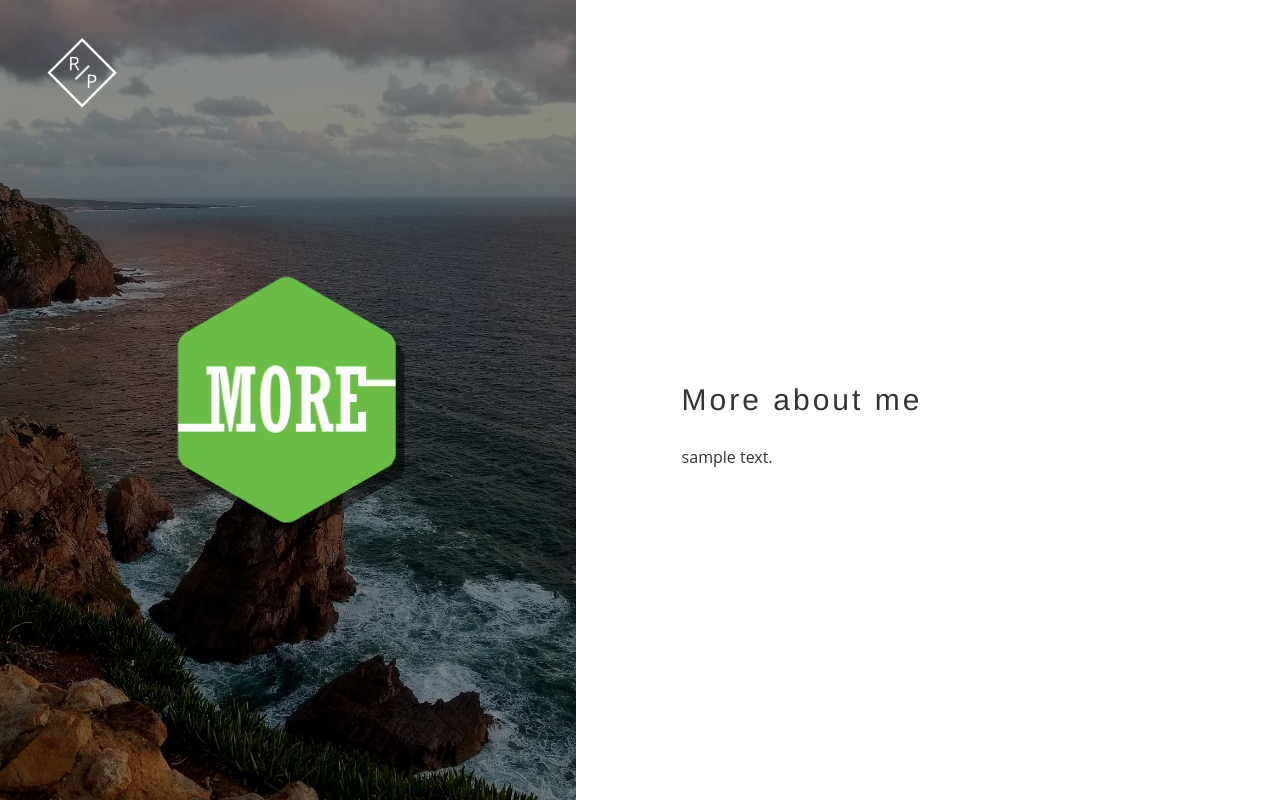
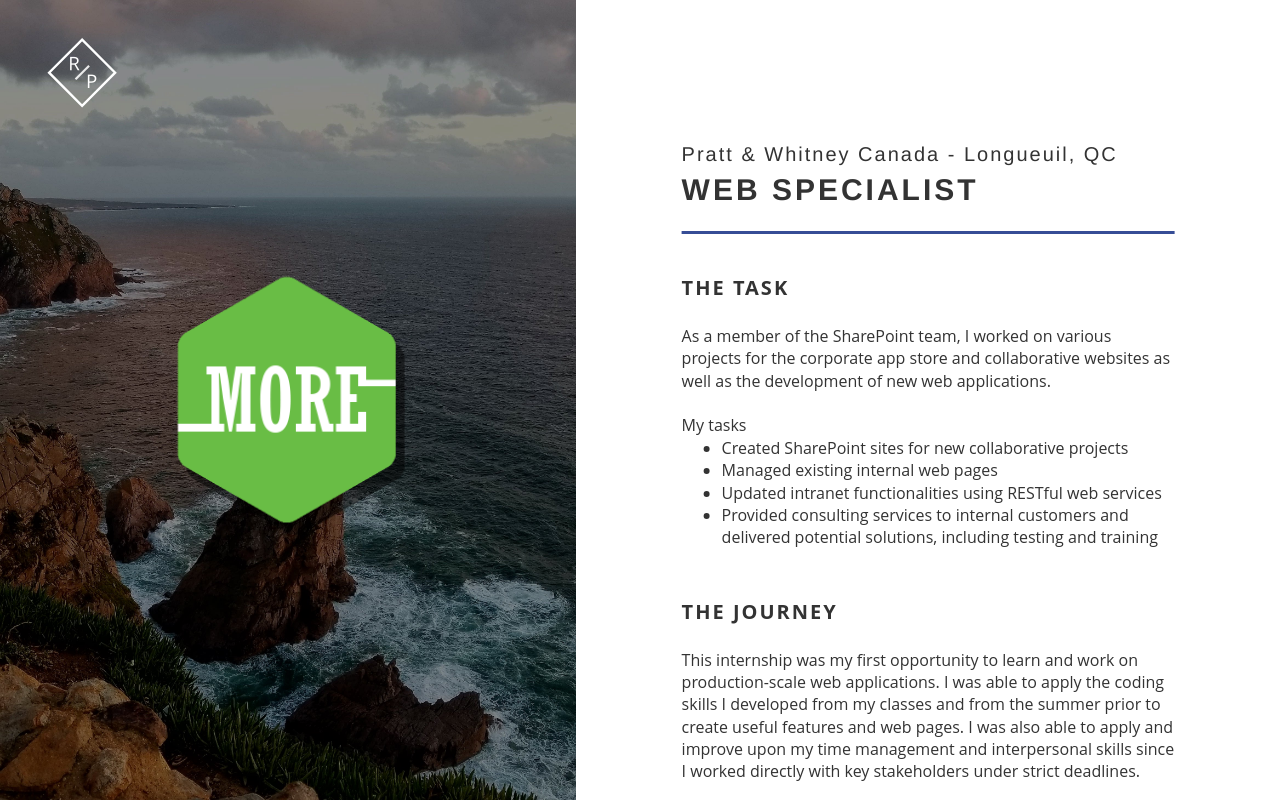
Before and after one commit to richiepiya/myWebsite, a React (Create React App) app: page /more in a window 1280 px wide. Built offline with nearby package versions, Linux system fonts and the light colour scheme.

Commit message:
Pratt&Whitney content added

```diff
--- a/src/Components/Pages/morePage.js
+++ b/src/Components/Pages/morePage.js
@@ -11,20 +11,44 @@
           <div id="moreImg"></div>
         </div>
 
-        <div className="section-info" onScroll={fadeScroll}>
-          <div id="moreContainer">
-            <h2 className="fade-scroll" id="moreTitle">More about me</h2>
-            <br></br>
-            <p id="moreContent">sample text.</p>
+        <div className="section-info">
+          <div id="workContainer">
+            <div id="subjectHeader">Pratt & Whitney Canada - Longueuil, QC</div>
+            <div id="workTitle"><strong>WEB SPECIALIST</strong></div>
+
+            <hr id="subjectLineWork"></hr>
+            <br />
+
+            <div id="workContent">
+              <div id="subjectHeader"><strong>THE TASK</strong></div>
+              <br />
+              <div id="workContent">As a member of the SharePoint team, I worked on various projects for the corporate app store and collaborative websites as well as the development of new web applications.
+                <br /><br />
+                My tasks
+                <ul>
+                  <li>Created SharePoint sites for new collaborative projects</li>
+                  <li>Managed existing internal web pages</li>
+                  <li>Updated intranet functionalities using RESTful web services</li>
+                  <li>Provided consulting services to internal customers and delivered potential solutions, including testing and training</li>
+                </ul>
+              </div>
+
+              <div id="subjectHeader"><strong>THE JOURNEY</strong></div>
+              <br />
+              <div id="workContent">This internship was my first opportunity to learn and work on production-scale web applications. I was able to apply the coding skills I developed from my classes and from the summer prior to create useful features and web pages. I was also able to apply and improve upon my time management and interpersonal skills since I worked directly with key stakeholders under strict deadlines.</div>
+
+              <div id="subjectHeader"><strong>THE SOLUTION</strong></div>
+              <br />
+              <div id="workContentLast">Unfortunately, all solutions and web applications belong to Pratt & Whitney's internal SharePoint site and cannot be shown publicly. Please feel free to contact me if you'd like to know more!</div>
+
+            </div>
           </div>
         </div>
 
       </div>
     );
   }
-  }
-  function fadeScroll() {
-  $(".fade-scroll").css("opacity", 1 - ($(".section-info").scrollTop())/100);
-  }
+}
+
 
 export default MorePage;
```
